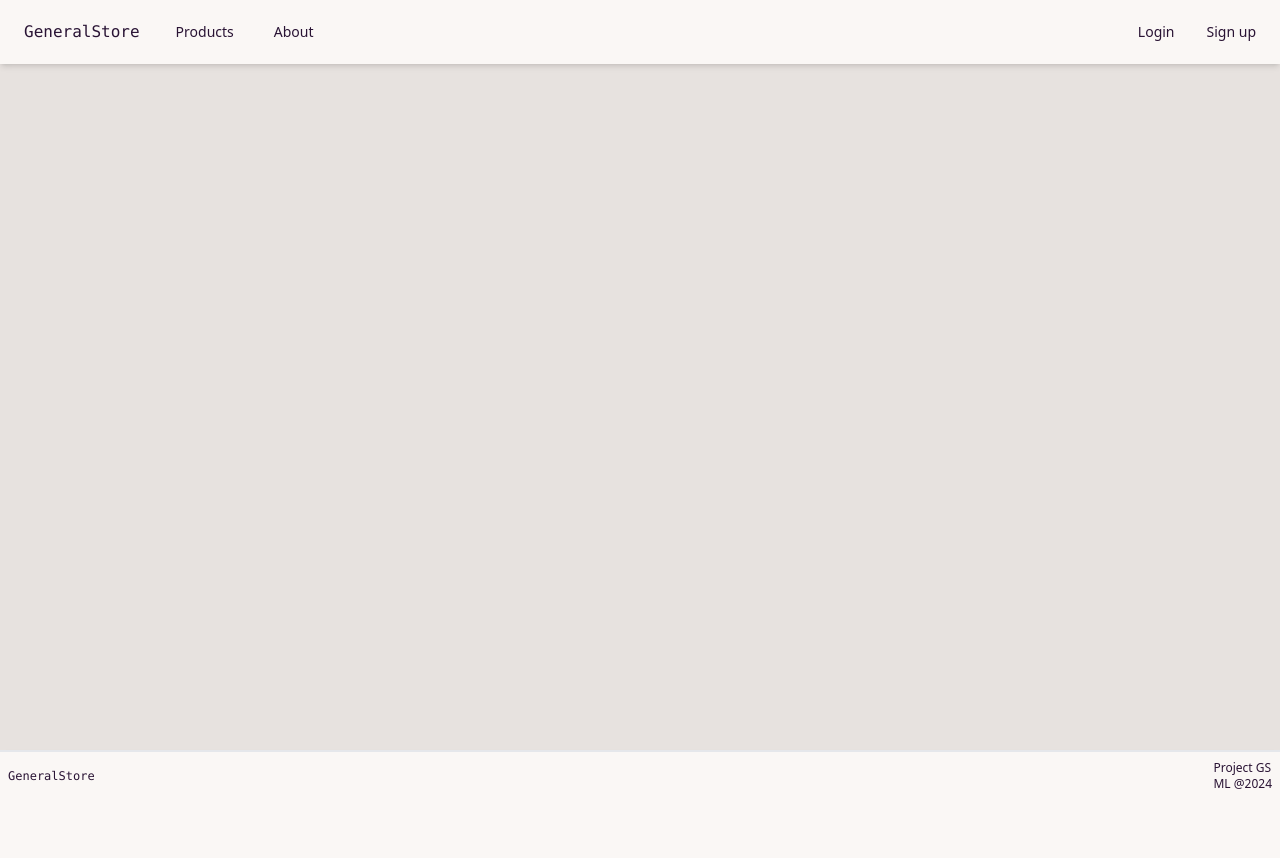
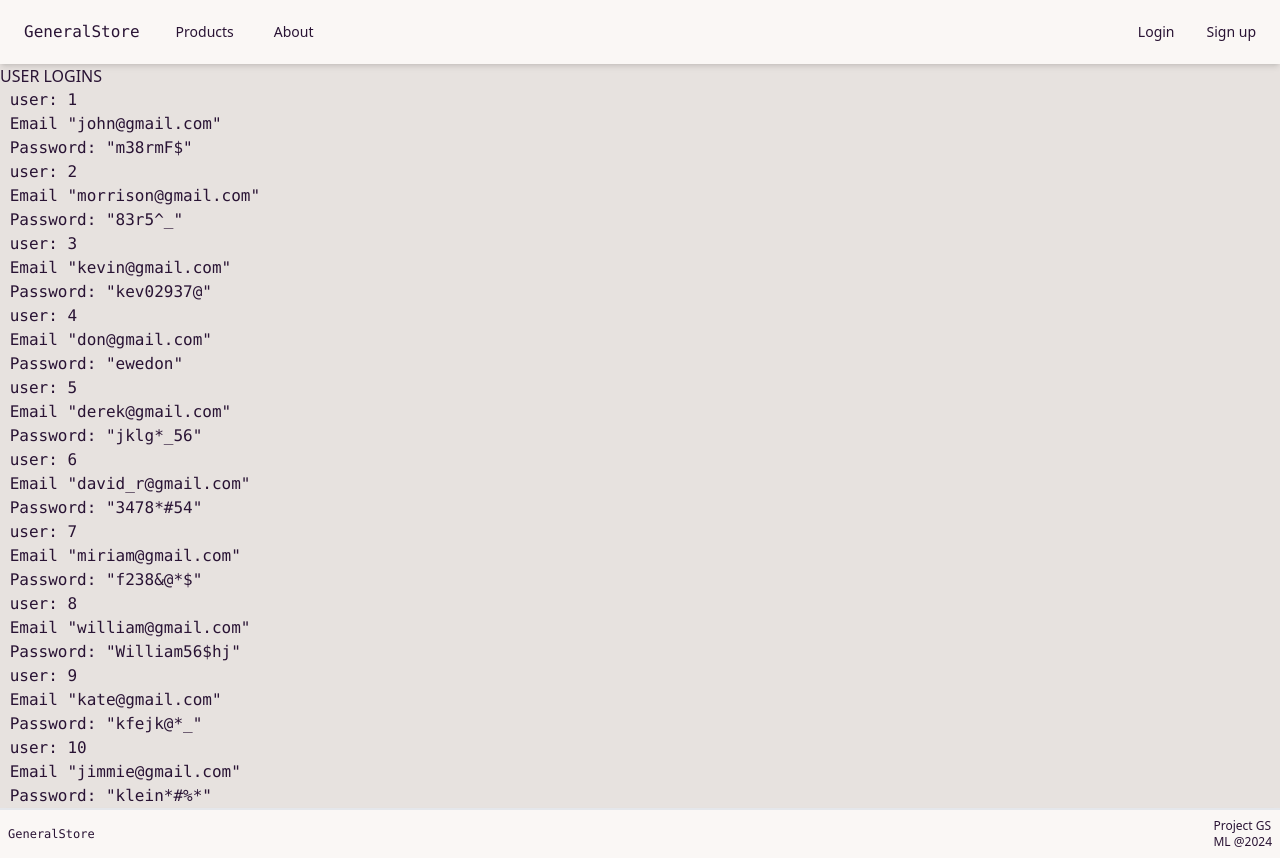
Before and after one commit to Mlaurgaard/vue-prios-term-two, a Vue app: page /about in a window 1280 px wide. Before the commit the page ends 800 px from the top, so only its background shows below. Built offline with nearby package versions, Linux system fonts and the light colour scheme.

Commit message:
AboutView
Added user login info from the 10 fake users to the about page ( for access during preview of project ).

App.vue
-Comment correction

```diff
--- a/src/App.vue
+++ b/src/App.vue
@@ -340,7 +340,7 @@
 // Imports
 import { ref, defineAsyncComponent, computed, onMounted } from "vue";
 import { RouterLink, RouterView } from "vue-router";
-// Stores
+// Store Imports
 import { useMyUserStore } from "@/stores/MyUserStore";
 
 // Stores
--- a/src/views/AboutView.vue
+++ b/src/views/AboutView.vue
@@ -1 +1,13 @@
-<template></template>
+<template>
+  <h3>USER LOGINS</h3>
+  <pre> user: 1 <br> Email "john@gmail.com" <br> Password: "m38rmF$" </pre>
+  <pre> user: 2 <br> Email "morrison@gmail.com" <br> Password: "83r5^_" </pre>
+  <pre> user: 3 <br> Email "kevin@gmail.com" <br> Password: "kev02937@" </pre>
+  <pre> user: 4 <br> Email "don@gmail.com" <br> Password: "ewedon" </pre>
+  <pre> user: 5 <br> Email "derek@gmail.com" <br> Password: "jklg*_56" </pre>
+  <pre> user: 6 <br> Email "david_r@gmail.com" <br> Password: "3478*#54" </pre>
+  <pre> user: 7 <br> Email "miriam@gmail.com" <br> Password: "f238&@*$" </pre>
+  <pre> user: 8 <br> Email "william@gmail.com" <br> Password: "William56$hj" </pre>
+  <pre> user: 9 <br> Email "kate@gmail.com" <br> Password: "kfejk@*_" </pre>
+  <pre> user: 10 <br> Email "jimmie@gmail.com" <br> Password: "klein*#%*" </pre>
+</template>
```
